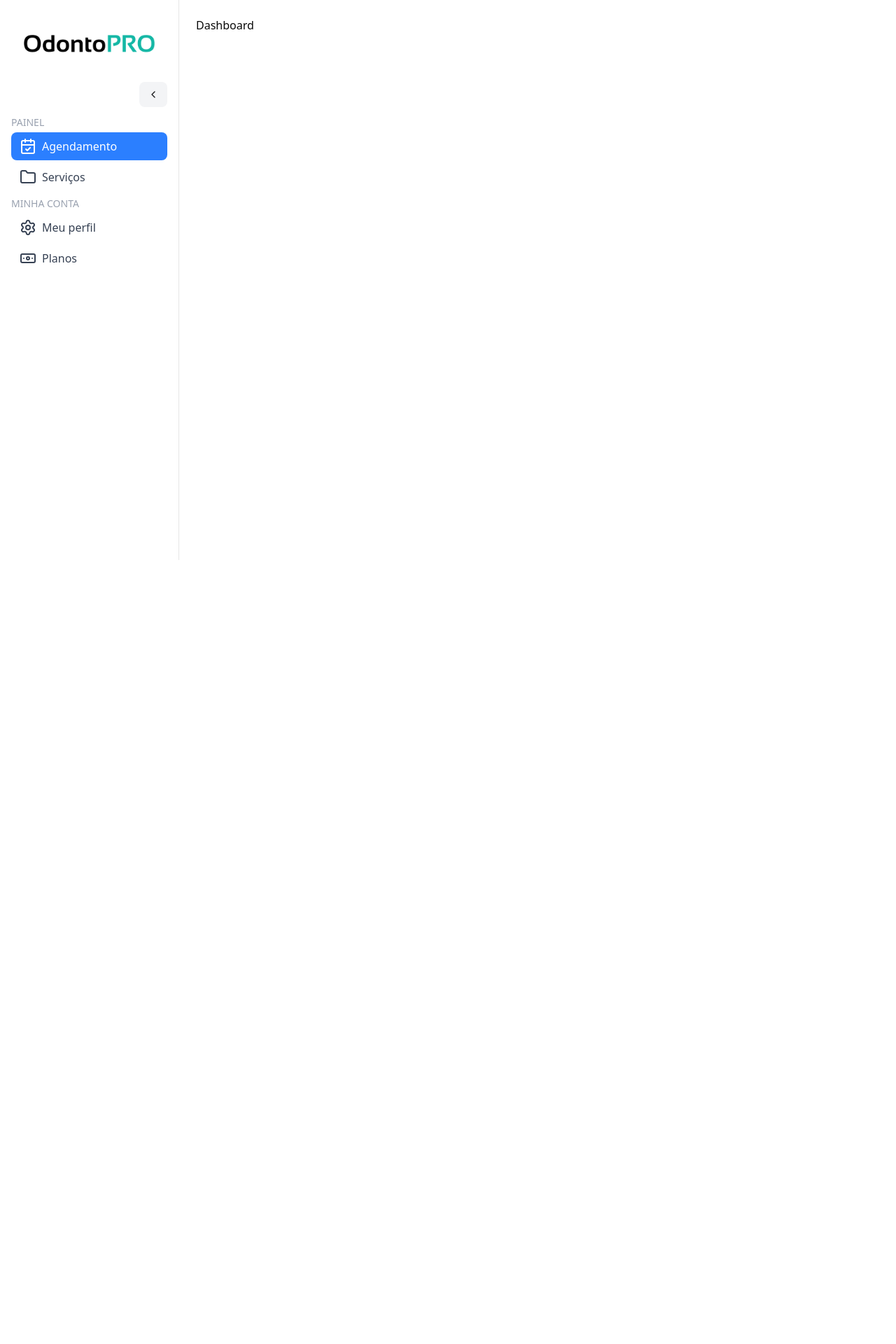
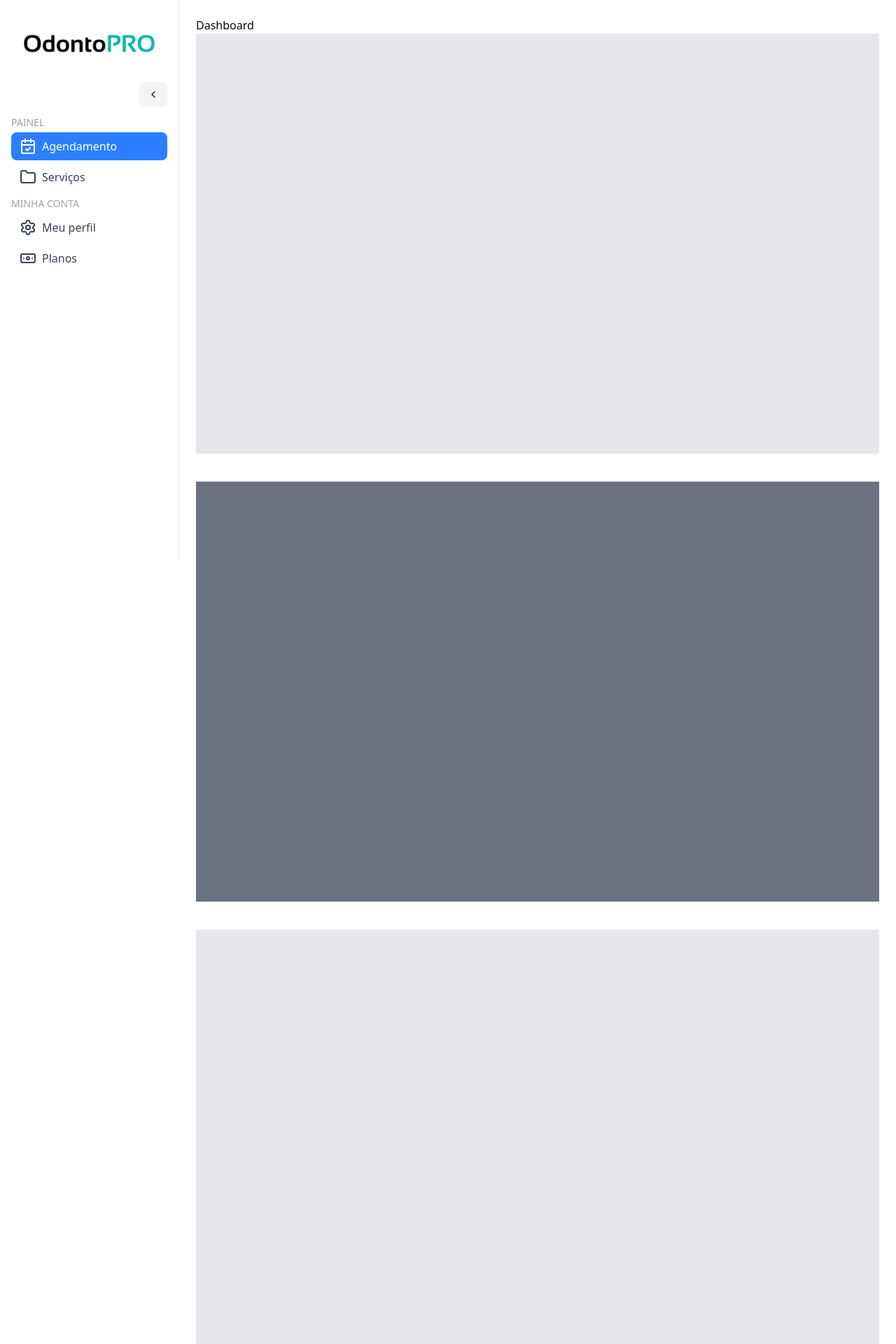
Before and after one commit to CaioMiranda12/Odontopro, a Next.js app: page /dashboard in a window 1280 px wide. Shown: the top 1920 px of the page at 70% size. Before the commit the page ends 800 px from the top, so only its background shows below. Built offline with nearby package versions, Linux system fonts and the light colour scheme; no server answers; sample sign-in values are in the browser's storage.

Commit message:
feat: implemented session verify

```diff
--- a/src/app/(panel)/dashboard/_components/sidebar.tsx
+++ b/src/app/(panel)/dashboard/_components/sidebar.tsx
@@ -7,7 +7,6 @@ import {
   Sheet,
   SheetContent,
   SheetDescription,
-  SheetHeader,
   SheetTitle,
   SheetTrigger,
 } from "@/components/ui/sheet"
@@ -20,7 +19,6 @@ import logoImg from '../../../../../public/logo-odonto.png'
 import {
   Collapsible,
   CollapsibleContent,
-  CollapsibleTrigger,
 } from "@/components/ui/collapsible"
 
 export function DashboardSidebar({ children }: { children: React.ReactNode }) {
--- a/src/app/(panel)/dashboard/page.tsx
+++ b/src/app/(panel)/dashboard/page.tsx
@@ -1,5 +1,25 @@
-export default function Dashboard() {
+import getSession from "@/lib/getSession"
+import { redirect } from "next/navigation"
+
+export default async function Dashboard() {
+  const session = await getSession()
+
+
+  if (!session) {
+    redirect('/')
+  }
+
+
+
   return (
-    <div>Dashboard</div>
+    <div>
+      <div>Dashboard</div>
+
+      <div className="w-full h-[600px] bg-gray-200 mb-10"></div>
+
+      <div className="w-full h-[600px] bg-gray-500 mb-10"></div>
+
+      <div className="w-full h-[600px] bg-gray-200 mb-10"></div>
+    </div>
   )
 }
--- /dev/null
+++ b/src/lib/getSession.ts
@@ -0,0 +1,3 @@
+import { auth } from './auth'
+
+export default auth;
--- /dev/null
+++ b/types/next-auth.d.ts
@@ -0,0 +1,22 @@
+import { DefaultSession } from "next-auth";
+
+declare module 'next-auth'{
+  interface Session {
+    user: User & DefaultSession['user']
+  }
+}
+
+interface User {
+  id: string;
+  name: string;
+  email: string;
+  emailVerified?: null | string | boolean;
+  image?: string;
+  stripe_customer_id?: string;
+  times: string[];
+  address?: string;
+  phone?: string;
+  status: boolean;
+  createdAt: string;
+  updatedAt: string;
+}
```
